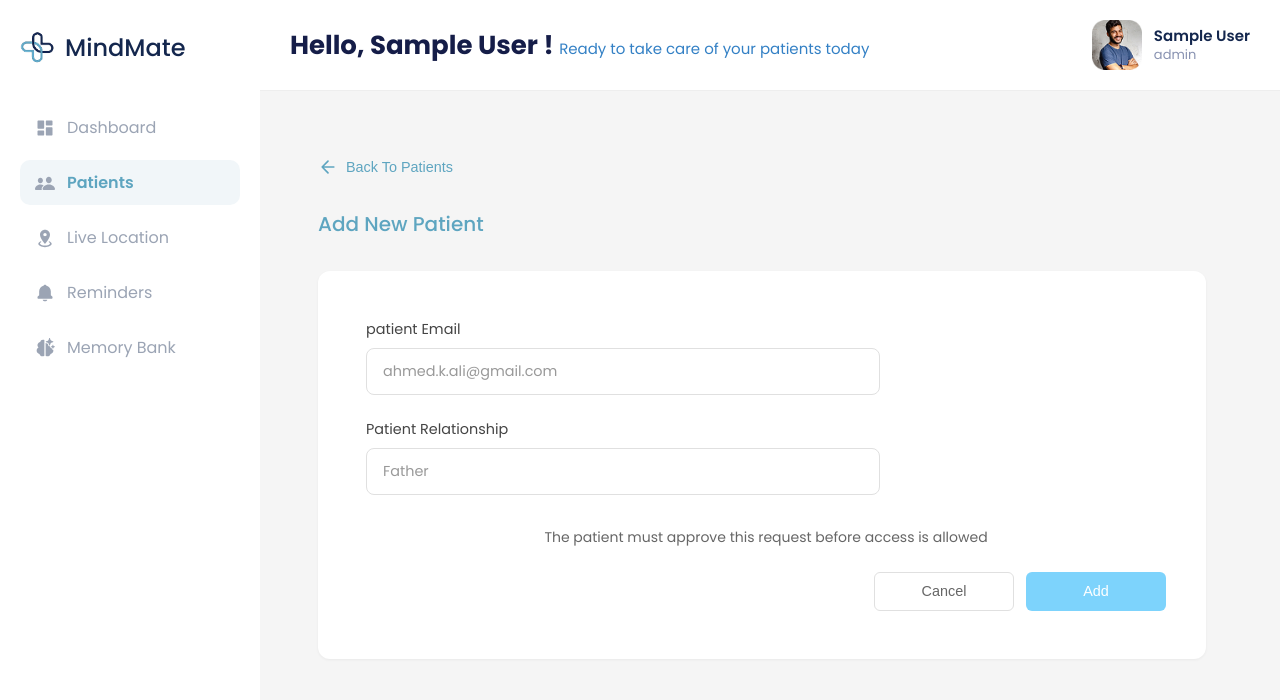
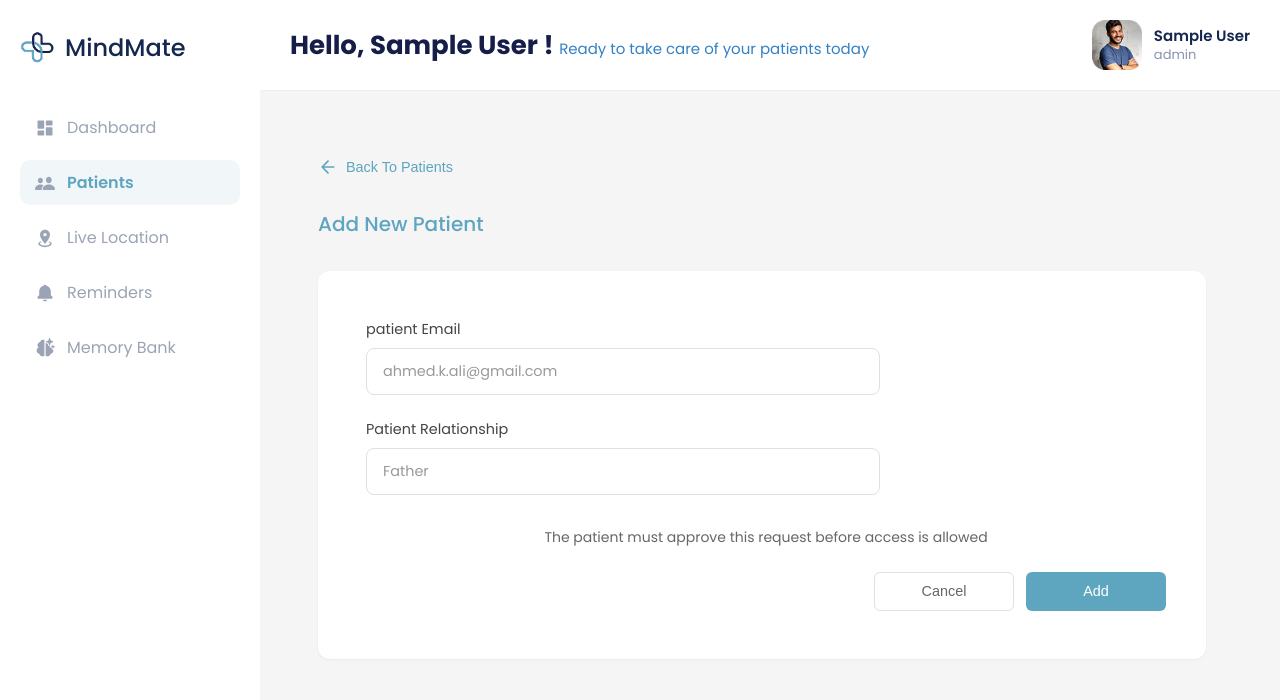
Before and after one commit to MindMate-Project/Web, a React (Create React App) app: page /api/dashboard/patients/add in a window 1280 px wide. Shown: the top 700 px of the page. Built offline with nearby package versions, Linux system fonts and the light colour scheme; sample sign-in values are in the browser's storage.

Commit message:
style(add-patient): add primary btn CSS vars, update button color to #5EA5C0

```diff
--- a/src/components/Dashboard/Patients/AddPatient.css
+++ b/src/components/Dashboard/Patients/AddPatient.css
@@ -2,6 +2,9 @@
     padding: 2rem;
     max-width: 1400px;
     margin: 0 auto;
+    --primary-btn-bg: #5EA5C0;
+    --primary-btn-hover: #4a8ca6;
+    --primary-btn-color: #fff;
 }
 
 .add-patient-container .back-button {
@@ -74,7 +77,7 @@
 }
 
 .add-patient-container .form-group input:focus {
-    border-color: #7dd3fc;
+    border-color: var(--primary-btn-bg);
 }
 
 .add-patient-container .info-text {
@@ -104,12 +107,12 @@
 }
 
 .add-patient-container .add-btn {
-    background-color: #7dd3fc;
-    color: #fff;
+    background-color: var(--primary-btn-bg);
+    color: var(--primary-btn-color);
 }
 
 .add-patient-container .add-btn:hover {
-    background-color: #38bdf8;
+    background-color: var(--primary-btn-hover);
     transform: translateY(-1px);
 }
 
```
